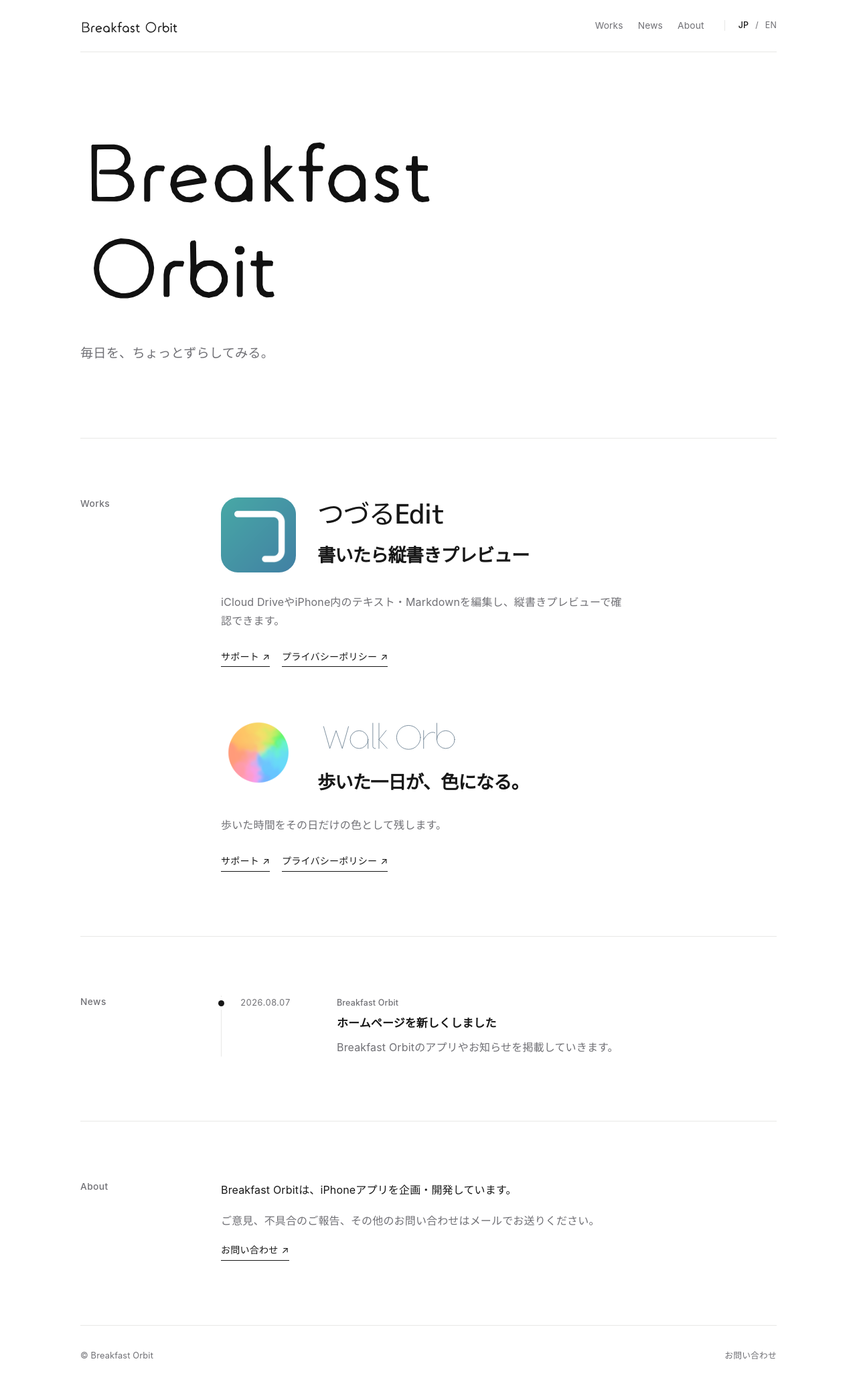
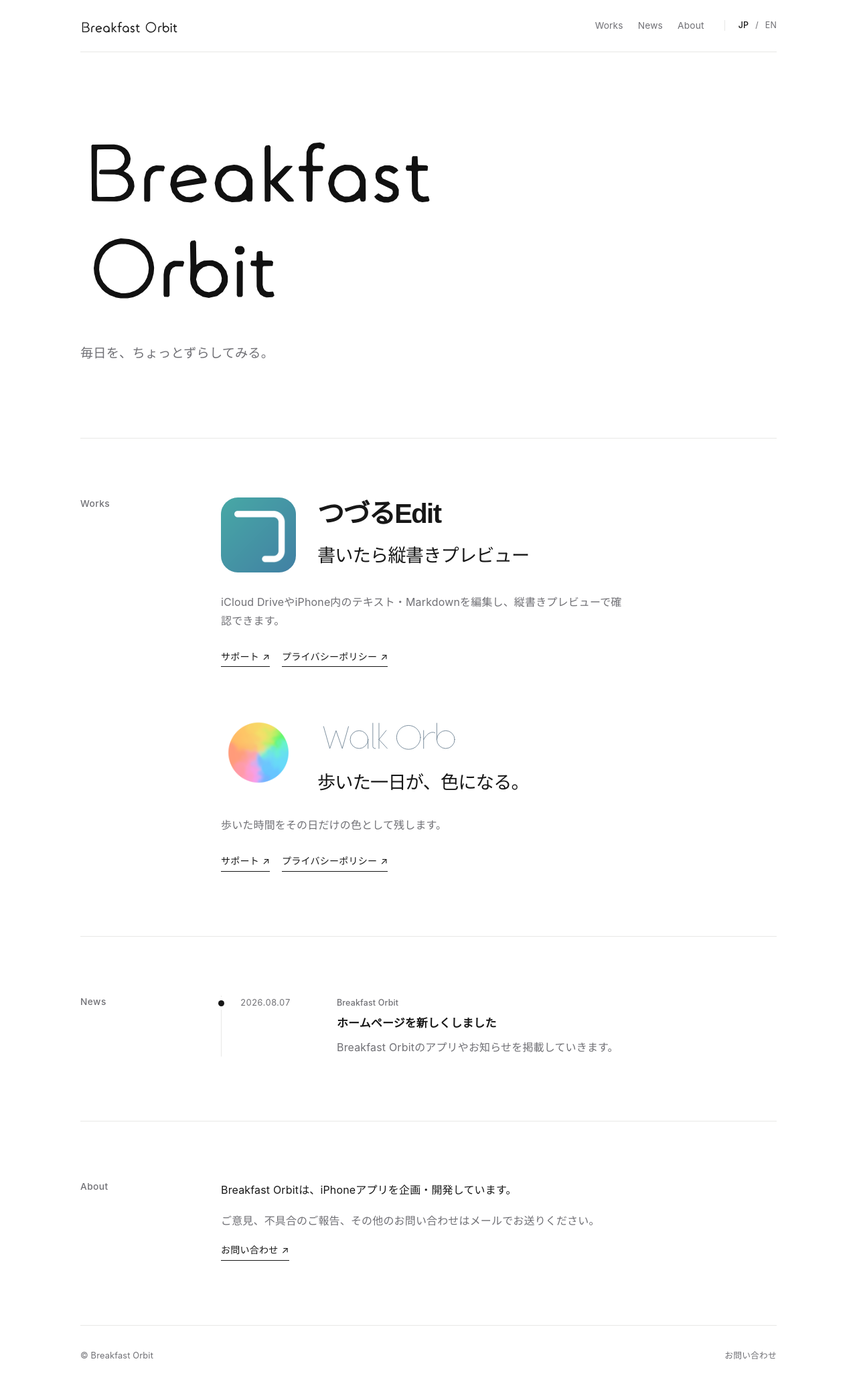
Before and after one commit to breakfast-orbit/breakfast-orbit.github.io, a Jekyll site: the page built from index.html, in a window 1280 px wide. Shown: the whole page at 67% size. Built offline with Jekyll 4.4.1, drawn with Linux system fonts in a browser that asks for light colours; some web fonts are replaced.

Commit message:
Change app title font to Zen Kaku Gothic Antique and adjust tagline weight

```diff
--- a/index.html
+++ b/index.html
@@ -14,7 +14,7 @@
   <link rel="alternate" hreflang="x-default" href="https://breakfast-orbit.github.io/">
 
   <style>
-    @import url('https://fonts.googleapis.com/css2?family=M+PLUS+1p:wght@400;500&display=swap');
+    @import url('https://fonts.googleapis.com/css2?family=Zen+Kaku+Gothic+Antique:wght@400;500;700&display=swap');
 
     :root {
       --bg: #ffffff;
@@ -184,11 +184,11 @@
 
     .app-title {
       margin: 0 0 20px;
-      font-family: "M PLUS 1p", sans-serif;
+      font-family: "Zen Kaku Gothic Antique", sans-serif;
       font-size: clamp(1.8rem, 4vw, 2.5rem);
       line-height: 1.2;
       letter-spacing: -0.04em;
-      font-weight: 500;
+      font-weight: 700;
     }
 
     .app-details {
@@ -200,7 +200,7 @@
       font-size: clamp(1.25rem, 2.4vw, 1.7rem);
       line-height: 1.4;
       letter-spacing: -0.03em;
-      font-weight: 600;
+      font-weight: 500;
     }
 
     .app-description {
```
Also changed, not shown: en/index.html (+4 -4 lines).
